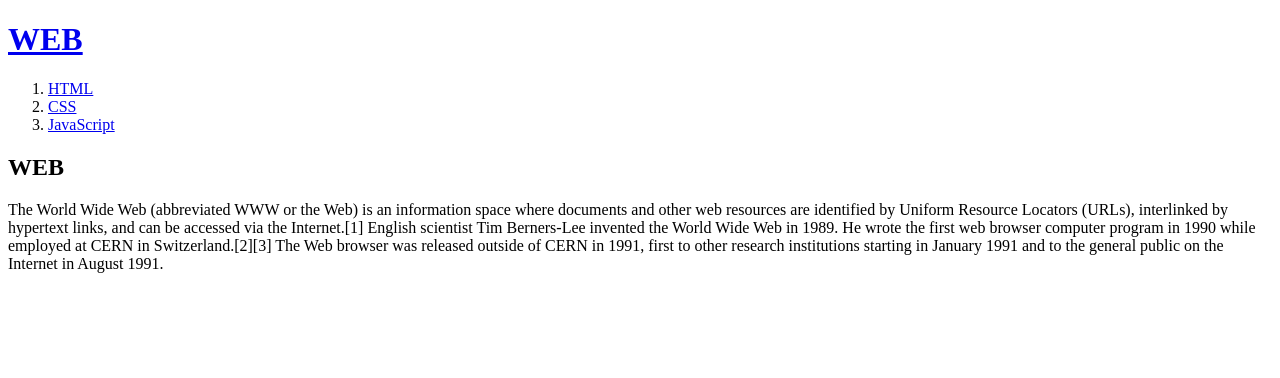
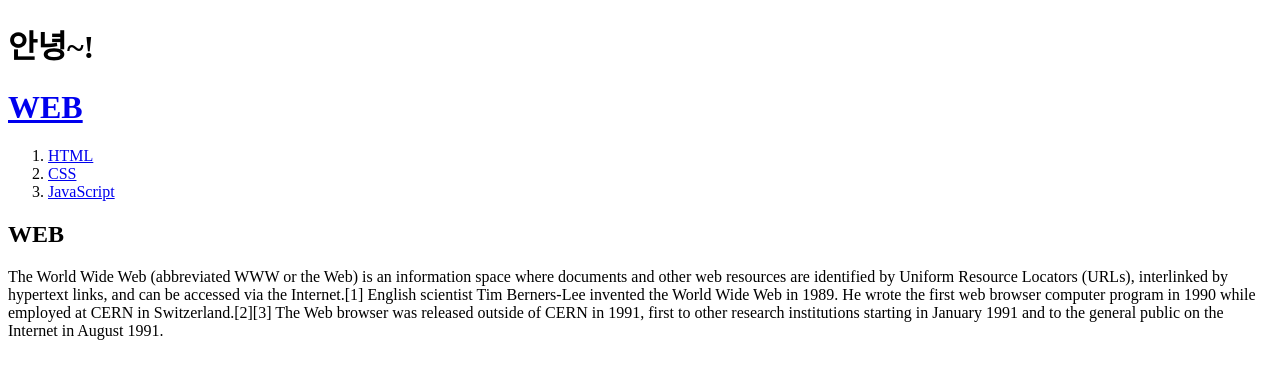
Before and after one commit to yurilee9696/nodejs-study, a website: page index.html in a window 1280 px wide. Drawn offline with Linux system fonts and the light colour scheme.

Commit message:
테스트용 수정

```diff
--- a/index.html
+++ b/index.html
@@ -5,6 +5,7 @@
   <meta charset="utf-8">
 </head>
 <body>
+  <h1>안녕~!</h1>
   <h1><a href="index.html">WEB</a></h1>
   <ol>
     <li><a href="1.html">HTML</a></li>
```
